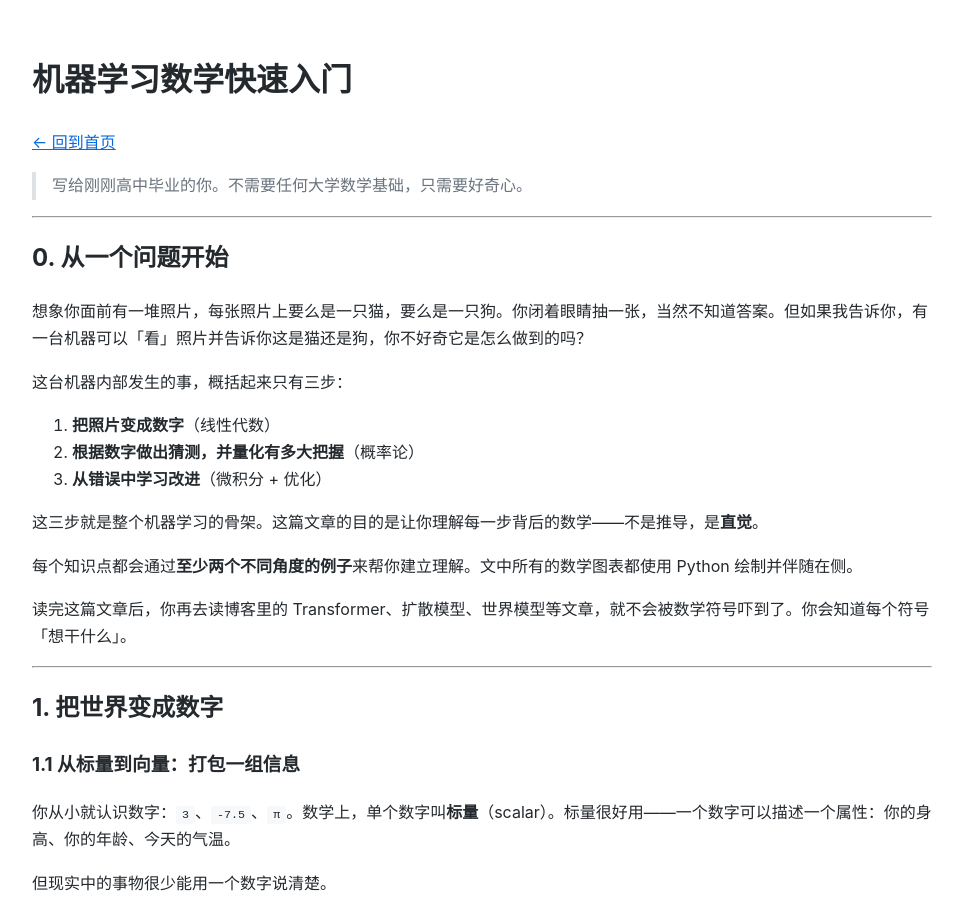
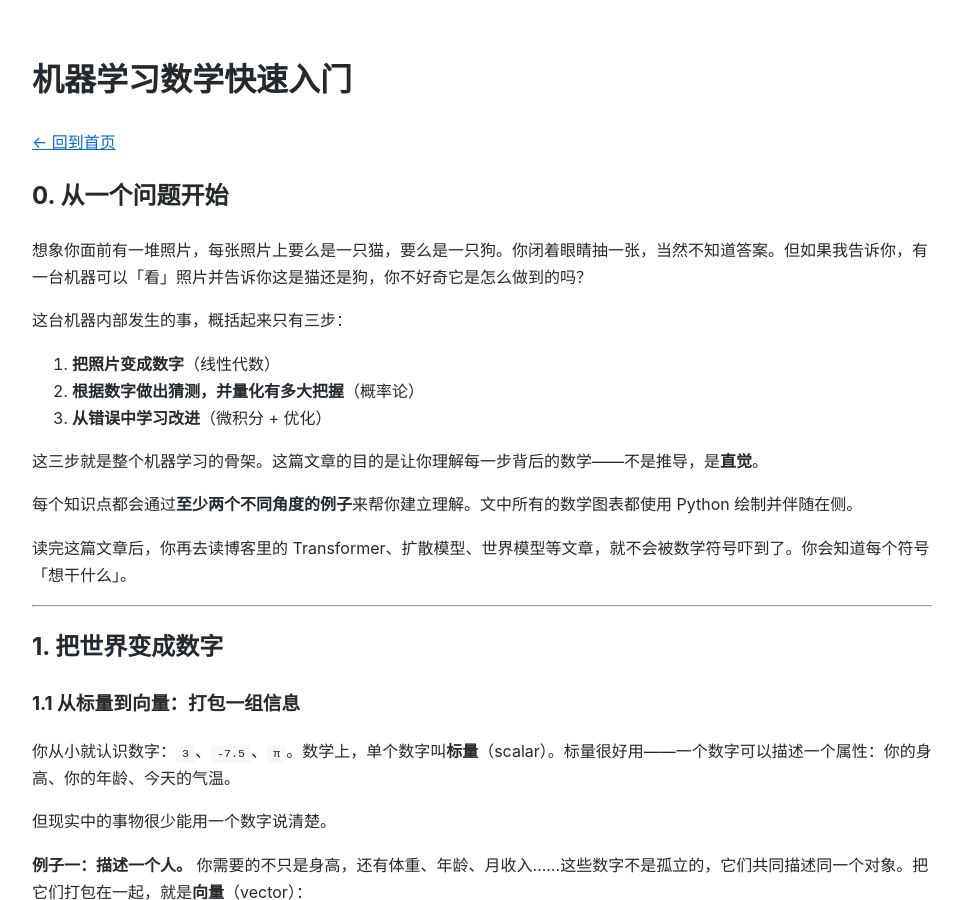
Before and after one commit to liuwwei3/liuwwei3.github.io, a Jekyll site: the page built from blogs/math-primer-for-ml.md, in a window 1280 px wide and 900 px high. Shown: the whole window, without its empty margins (158-1121 px from the left). Built offline with Jekyll 4.4.1, drawn with Linux system fonts in a browser that asks for light colours.

Commit message:
Publish: 机器学习数学快速入门

```diff
--- a/blogs/math-primer-for-ml.md
+++ b/blogs/math-primer-for-ml.md
@@ -6,9 +6,7 @@
 [← 回到首页](..)
 
 
-> 写给刚刚高中毕业的你。不需要任何大学数学基础，只需要好奇心。
 
----
 
 ## 0. 从一个问题开始
 
```
